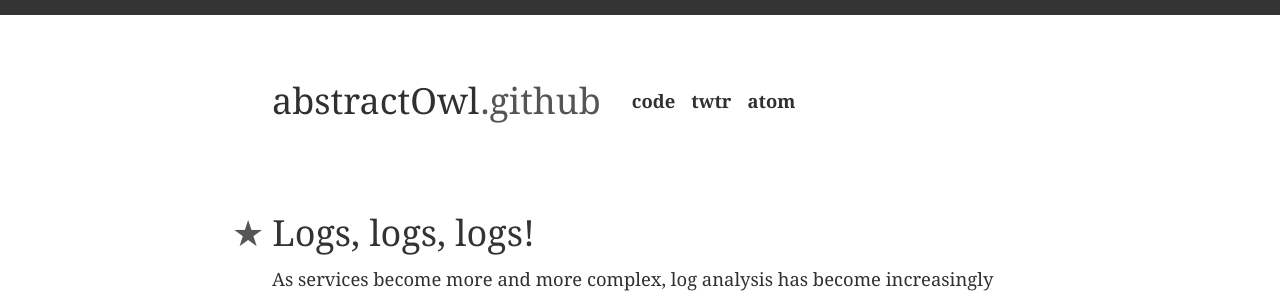
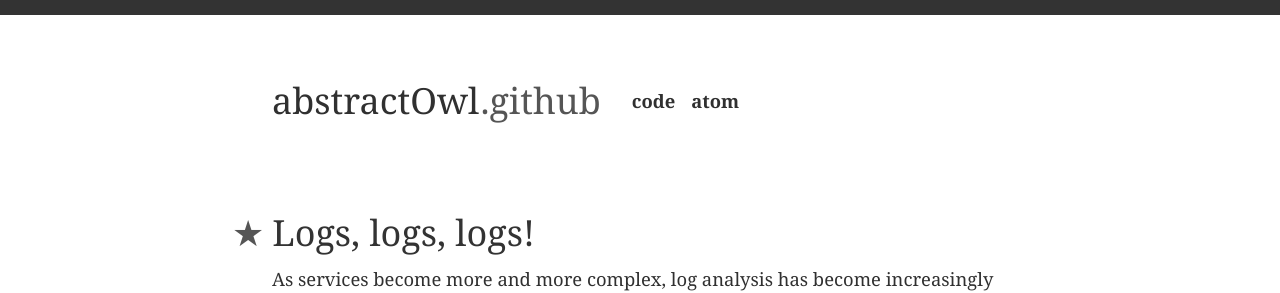
Before and after one commit to abstractOwl/abstractOwl.github.io, a Jekyll site: the page built from index.html, in a window 1280 px wide. Shown: the top 293 px of the page. Built offline with Jekyll 4.4.1, drawn with Linux system fonts in a browser that asks for light colours; the list of posts is cut into pages by our own code.

Commit message:
Remove Twitter

```diff
--- a/_layouts/default.html
+++ b/_layouts/default.html
@@ -35,7 +35,9 @@
                 <em>{{ site.tagline }}</em>
                 -->
                 <a class="extra" href="https://github.com/abstractOwl">code</a>
-                <a class="extra" href="https://twitter.com/mochapowered">twtr</a>
+                <!--
+                <a class="extra" href="">twtr</a>
+                -->
                 <a class="extra" href="/atom.xml">atom</a>
             </div>
 
```
